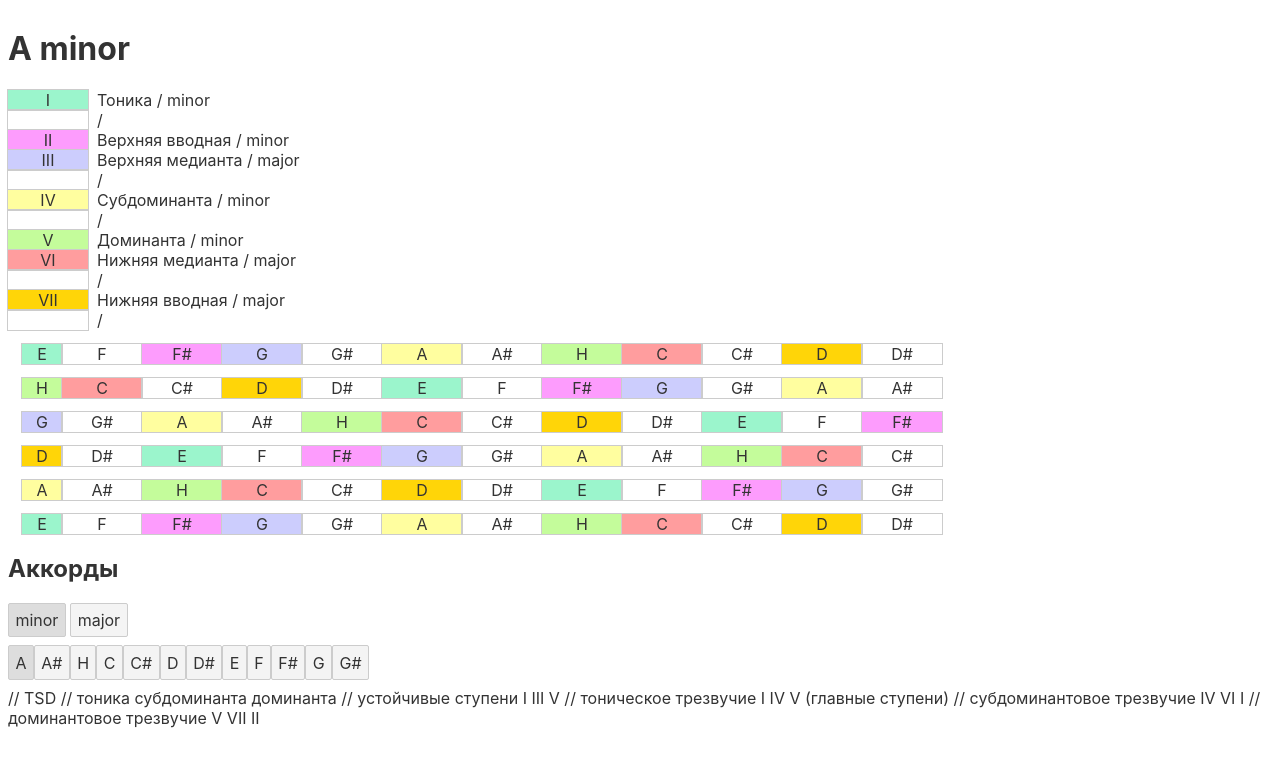
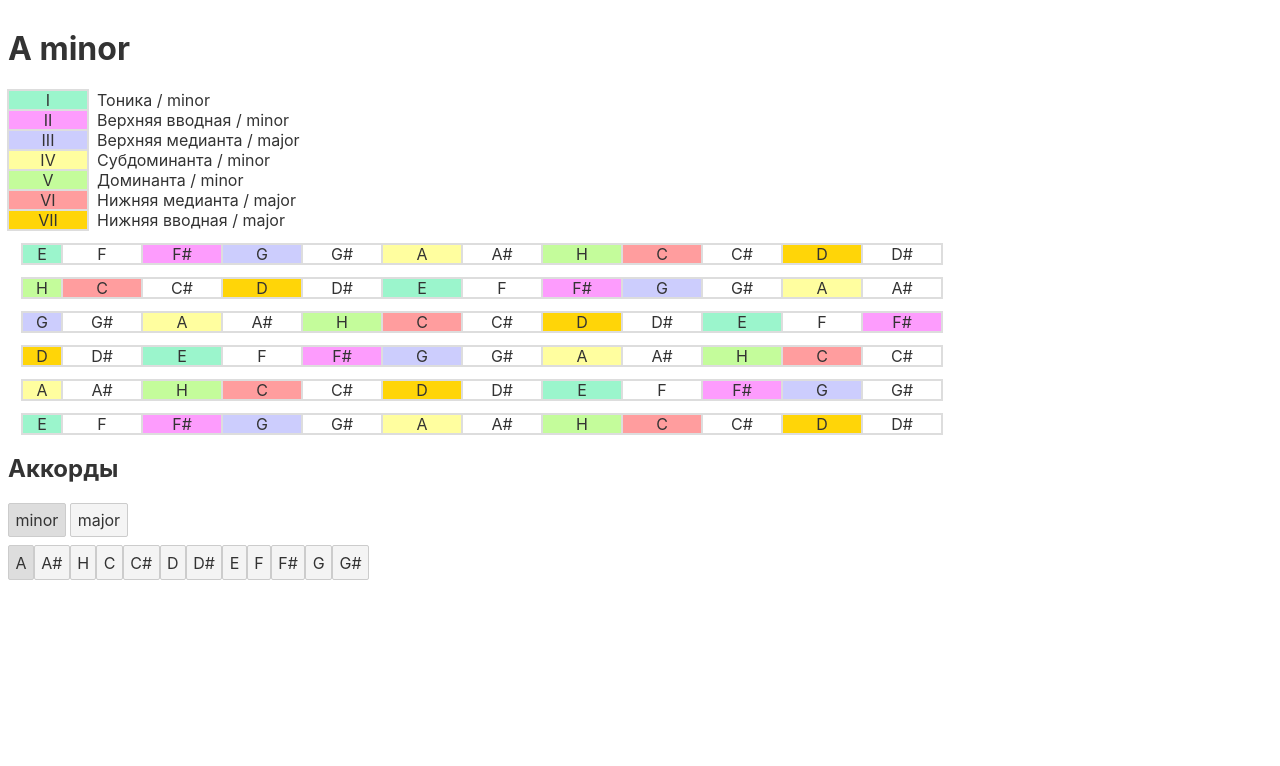
Before and after one commit to scoutrul/svelte-chords, a Svelte app: page / in a window 1280 px wide. Shown: the top 766 px of the page. Built offline with nearby package versions, Linux system fonts and the light colour scheme.

Commit message:
чтото мелкое

```diff
--- a/src/App.svelte
+++ b/src/App.svelte
@@ -265,7 +265,6 @@
       ]
     }
   };
-</script>
 
 // TSD
 // тоника субдоминанта доминанта
@@ -273,3 +272,4 @@
 // тоническое трезвучие I IV V (главные ступени)
 // субдоминантовое трезвучие IV VI I
 // доминантовое трезвучие V VII II
+</script>
--- a/src/Gamma/MetaInfo.svelte
+++ b/src/Gamma/MetaInfo.svelte
@@ -2,10 +2,12 @@
     <h1>{state.currentChord} {state.currentLad}</h1>
 
     {#each state.steps[state.currentLad] as step}
+        {#if step.roman}
         <div style="display: flex">
             <div class="{steps__cell} {getStepStyles(step.roman)}" >{step.roman}</div>
             <div>&nbsp; {step.name} / {step.type}</div>
         </div>
+        {/if}
     {/each}
 
 </div>
--- a/src/styles/index.js
+++ b/src/styles/index.js
@@ -2,8 +2,8 @@ import emotion from 'emotion/dist/emotion.umd.min.js';
 const { css } = emotion;
 
 export const steps__styles = {
-    'I': css`background: #9bf5cc`,
-    'II': css`background: #fd9cfd`,
+    I: css`background: #9bf5cc`,
+    II: css`background: #fd9cfd`,
     III: css`background: #cccdfd`,
     IV: css`background: #fffe9f`,
     V: css`background: #c4fc9b`,
@@ -16,7 +16,8 @@ export const steps__cell = css`
     justify-content: center;
     width: 80px;
     // background: #F4F4F4;
-    outline: 1px solid #ccc;
+    outline: 2px solid #DDD;
+    outline-offset: -1px;
 `;
 export const steps__first = css`
     width: 40px;
```
